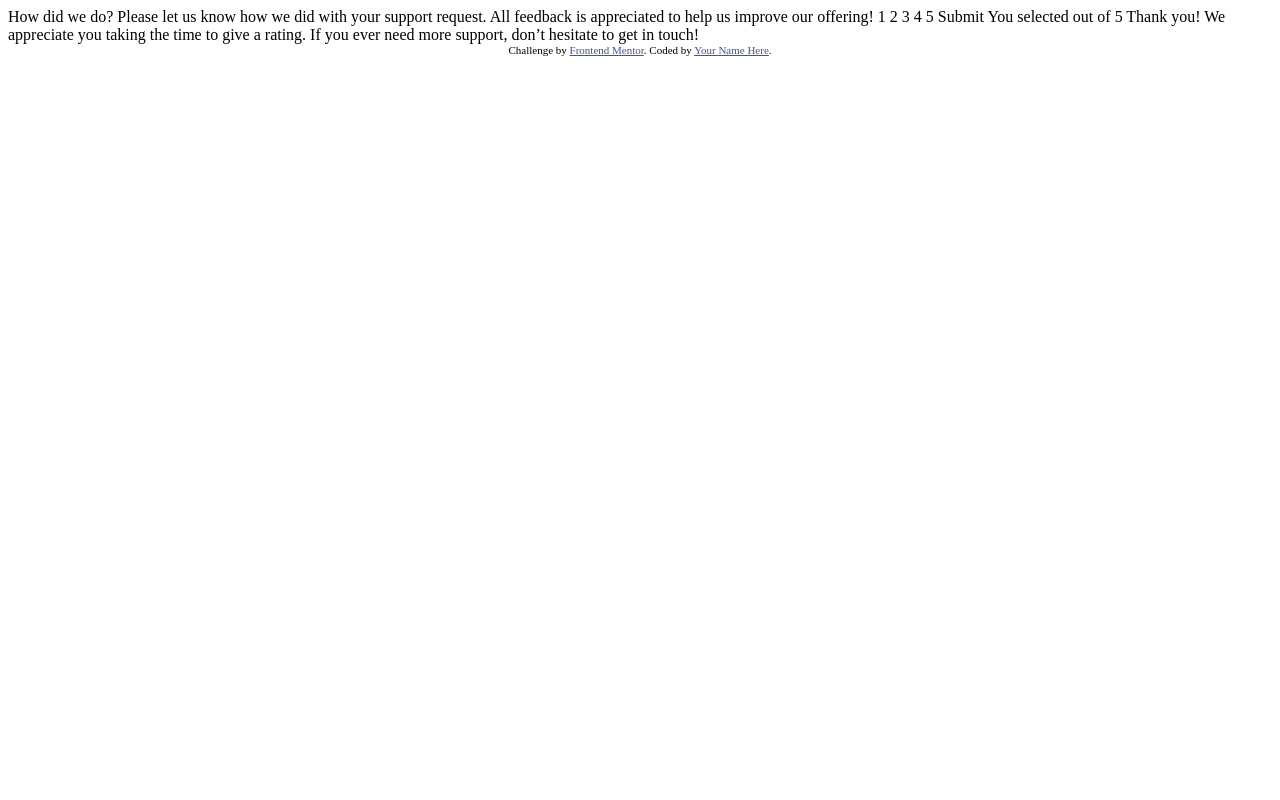
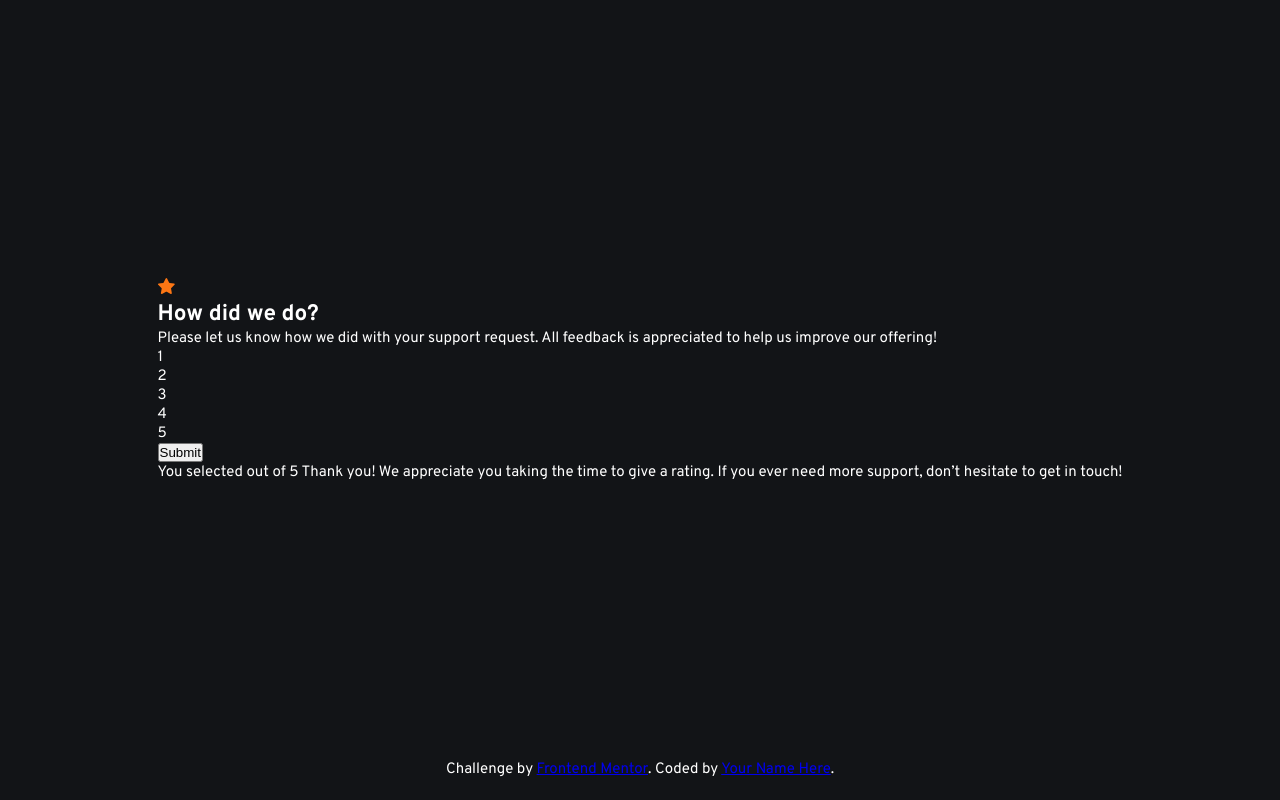
Before and after one commit to jjvega86/interactive-rating-component-main, a plain HTML site: page index.html in a window 1280 px wide. Drawn offline with Linux system fonts and the light colour scheme.

Commit message:
📦 NEW: Rating state layout and root styles

```diff
--- /dev/null
+++ b/css/style.css
@@ -0,0 +1,38 @@
+*,
+*::before,
+*::after {
+  margin: 0;
+  padding: 0;
+  box-sizing: inherit;
+}
+
+:root {
+  /* Screen Widths */
+  --mobile: 375px;
+  --desktop: 1440px;
+
+  /* Colors */
+  --orange: hsl(25, 97%, 53%);
+  --white: hsl(0, 0%, 100%);
+  --light-grey: hsl(217, 12%, 63%);
+  --medium-grey: hsl(216, 12%, 54%);
+  --dark-blue: hsl(213, 19%, 18%);
+  --very-dark-blue: hsl(216, 12%, 8%);
+}
+
+html {
+  font-size: 15px;
+  font-family: "Overpass", sans-serif;
+  background-color: var(--very-dark-blue);
+  color: var(--white);
+}
+
+main {
+  display: grid;
+  place-content: center;
+  min-height: 95vh;
+}
+
+footer {
+  text-align: center;
+}
--- a/index.html
+++ b/index.html
@@ -1,49 +1,63 @@
 <!DOCTYPE html>
 <html lang="en">
   <head>
-  <meta charset="UTF-8">
-  <meta name="viewport" content="width=device-width, initial-scale=1.0"> <!-- displays site properly based on user's device -->
+    <meta charset="UTF-8" />
+    <meta name="viewport" content="width=device-width, initial-scale=1.0" />
+    <!-- displays site properly based on user's device -->
 
-  <link rel="icon" type="image/png" sizes="32x32" href="./images/favicon-32x32.png">
+    <link
+      rel="icon"
+      type="image/png"
+      sizes="32x32"
+      href="./images/favicon-32x32.png"
+    />
+    <link rel="stylesheet" href="css/style.css" />
+    <link rel="preconnect" href="https://fonts.googleapis.com" />
+    <link rel="preconnect" href="https://fonts.gstatic.com" crossorigin />
+    <link
+      href="https://fonts.googleapis.com/css2?family=Fraunces:opsz,wght@9..144,700&family=Overpass:wght@400;700&display=swap"
+      rel="stylesheet"
+    />
 
     <title>Frontend Mentor | Interactive rating component</title>
-
-  <!-- Feel free to remove these styles or customise in your own stylesheet 👍 -->
-  <style>
-    .attribution { font-size: 11px; text-align: center; }
-    .attribution a { color: hsl(228, 45%, 44%); }
-  </style>
   </head>
   <body>
-
+    <main>
       <!-- Rating state start -->
-
-  How did we do?
-
-  Please let us know how we did with your support request. All feedback is appreciated
-  to help us improve our offering!
-
-  1 2 3 4 5
-
-  Submit
-
+      <div>
+        <img src="images/icon-star.svg" alt="icon star" class="star-icon" />
+        <h2 class="feedback-heading">How did we do?</h2>
+        <p class="feedback-text">
+          Please let us know how we did with your support request. All feedback
+          is appreciated to help us improve our offering!
+        </p>
+        <div class="ratings">
+          <div class="rating">1</div>
+          <div class="rating">2</div>
+          <div class="rating">3</div>
+          <div class="rating">4</div>
+          <div class="rating">5</div>
+        </div>
+        <!-- TODO: Pending button UI state (fake timeout before swapping to thank you state) -->
+        <button>Submit</button>
+      </div>
       <!-- Rating state end -->
 
       <!-- Thank you state start -->
 
-  You selected <!-- Add rating here --> out of 5
-
-  Thank you!
-
-  We appreciate you taking the time to give a rating. If you ever need more support,
-  don’t hesitate to get in touch!
+      You selected
+      <!-- Add rating here -->
+      out of 5 Thank you! We appreciate you taking the time to give a rating. If
+      you ever need more support, don’t hesitate to get in touch!
 
       <!-- Thank you state end -->
-
-
-  <div class="attribution">
-    Challenge by <a href="https://www.frontendmentor.io?ref=challenge" target="_blank">Frontend Mentor</a>.
-    Coded by <a href="#">Your Name Here</a>.
-  </div>
+    </main>
+    <footer>
+      Challenge by
+      <a href="https://www.frontendmentor.io?ref=challenge" target="_blank"
+        >Frontend Mentor</a
+      >. Coded by <a href="#">Your Name Here</a>.
+    </footer>
+    <script src="js/script.js"></script>
   </body>
 </html>
--- /dev/null
+++ b/js/script.js
@@ -0,0 +1 @@
+console.log("Hello World");
```
Lines whose indentation alone changed are shown as unchanged.
